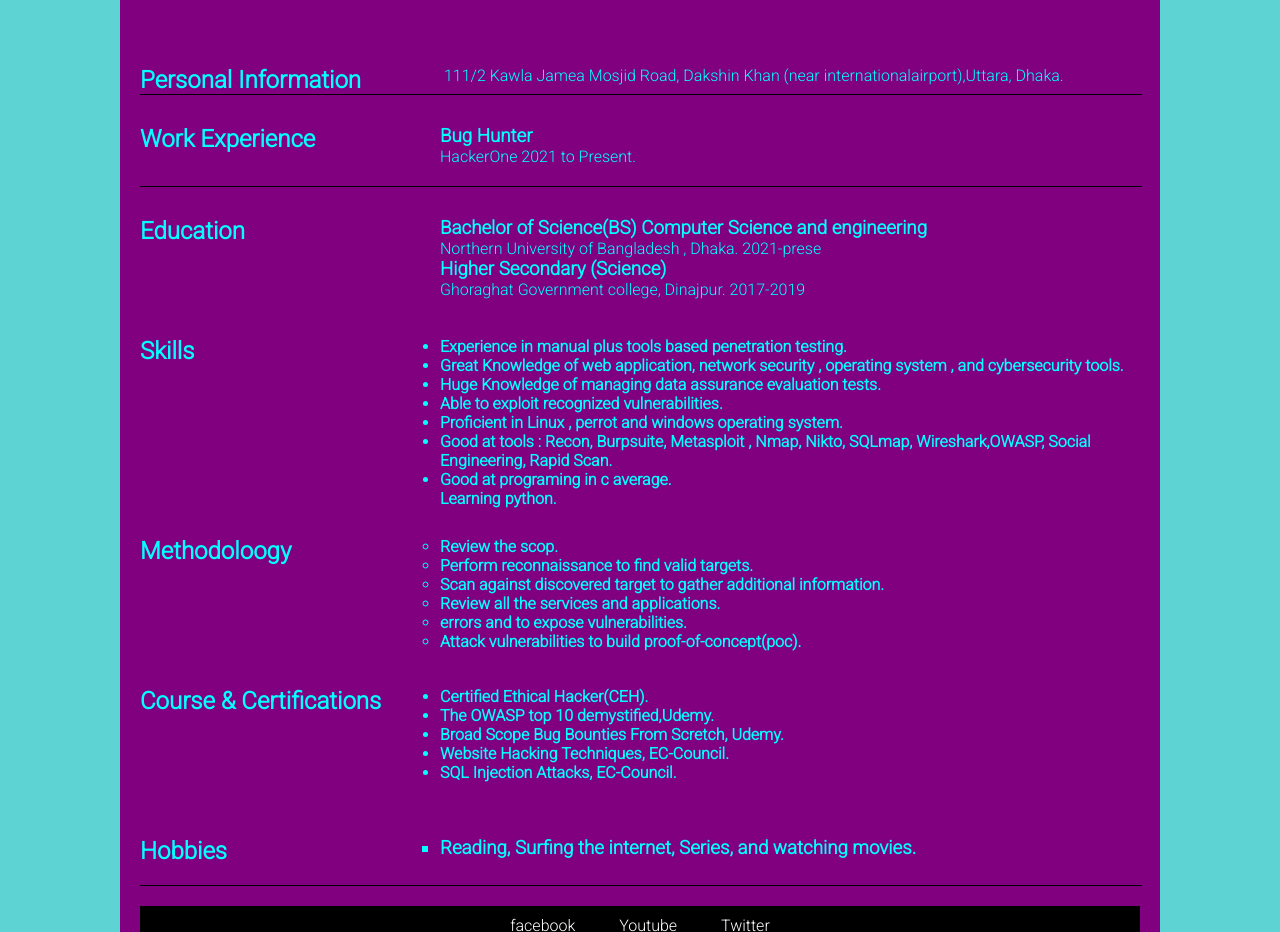
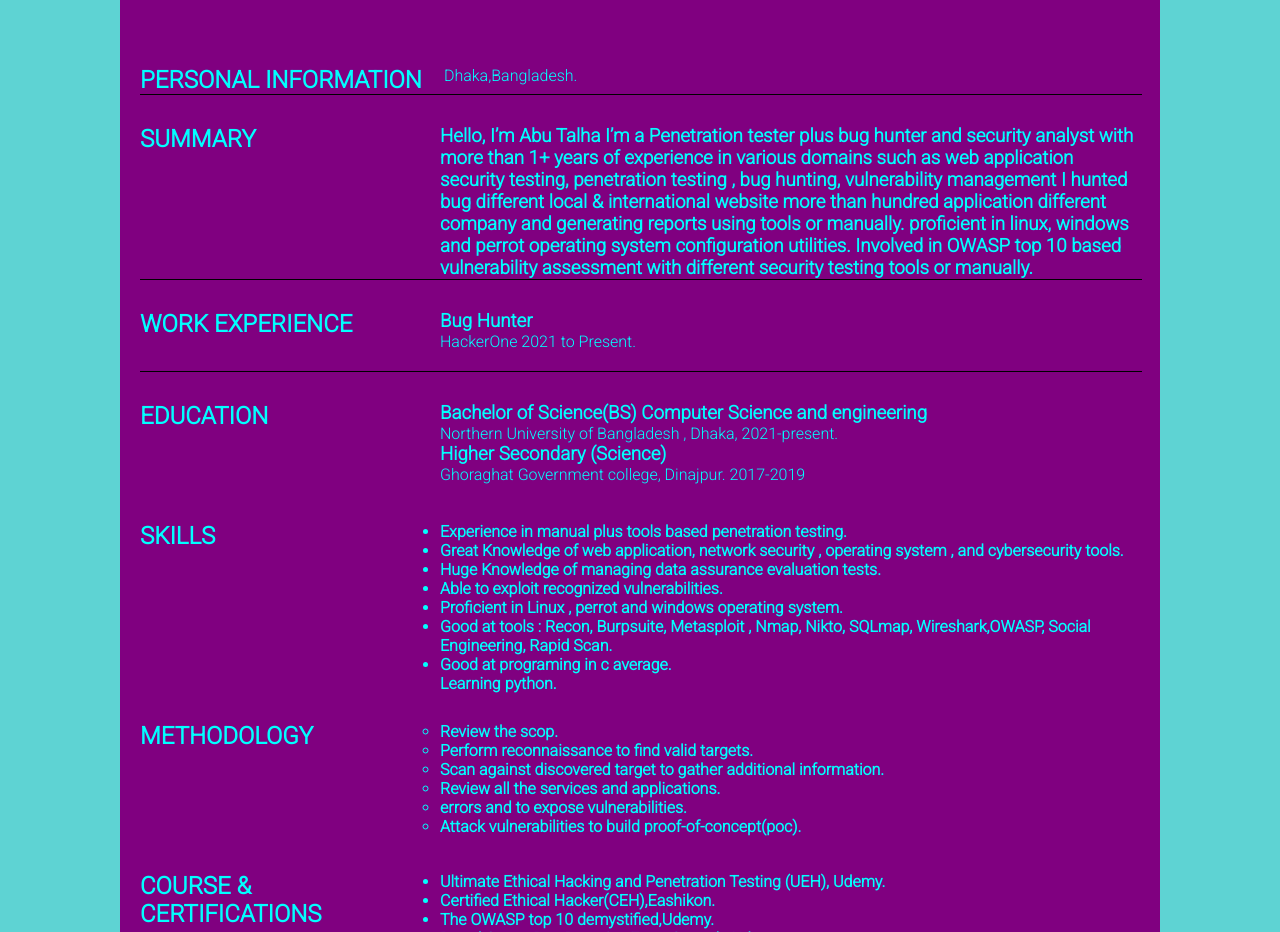
Before and after one commit to md-abutalha/Resume, a plain HTML site: page index.html in a window 1280 px wide. Shown: the part 168-1100 px from the top of the page. Drawn offline with Linux system fonts and the light colour scheme.

Commit message:
Update index.html

```diff
--- a/index.html
+++ b/index.html
@@ -14,7 +14,7 @@
     <header>
        <img class="profile-image" src="imges/talha1.jpg">
        <div class="header-bio">
-           <h1> Md. Abu Talha</h1>
+           <h1> MD ABU TALHA</h1>
            <h3>Penetration Tester &</h3>
            <h3>Cyber security analyst</h3>
 
@@ -22,8 +22,9 @@
        <div class="header-contract">
 
         <p><a href="">Email : abutalha03333@gmail.com</a></p>
-        <p><a href="">facebook : facebook.com/abutalha03/</a></p>
-        <p><a href="">phone: +8801310105350</a></p>
+        <p><a href="">Linkedin : www.linkedin.com/in/abu-talha1
+        </a></p>
+        <p><a href="">Phone: +8801310-105350</a></p>
        </div>
 
     </header>
@@ -33,27 +34,38 @@
 
     </div>
     <br>
+
         <section id="personal-section">
          <div class="content">
              <div class="left-div">
-               <h1>Personal Information</h1>
+               <h1>PERSONAL INFORMATION</h1>
              </div>
              <div class="right-div">
 
             <p>
-                 111/2 Kawla Jamea Mosjid Road, Dakshin Khan (near internationalairport),Uttara,
-Dhaka.
+                 Dhaka,Bangladesh.
 
             </p>
              </div>
          </div>
         </section>
         <hr class="common-hr">
+           <section id="Education">
+            <div class="content">
+                <div class="left-div">
+                  <h1>SUMMARY</h1>
+                </div>
+                <div class="right-div">
+                   <h3>Hello, I’m Abu Talha I’m a Penetration tester plus  bug hunter and security analyst with more than 1+ years of experience  in various domains such as web application security testing, penetration testing ,  bug hunting, vulnerability management I  hunted bug different local & international website more than  hundred application different company and generating reports using tools or manually. proficient  in linux, windows and perrot operating system configuration utilities. Involved in OWASP top 10 based vulnerability assessment with different security testing tools or manually.</h3>
+                </div>
+            </div>
+           </section>
+        <hr class="common-hr">
 
         <section id="work-section">
             <div class="content">
                 <div class="left-div">
-                  <h1>Work Experience</h1>
+                  <h1>WORK EXPERIENCE</h1>
                 </div>
                 <div class="right-div">
                    <h3>Bug Hunter</h3>
@@ -71,14 +83,14 @@ Dhaka.
            <section id="Education">
             <div class="content">
                 <div class="left-div">
-                  <h1>Education</h1>
+                  <h1>EDUCATION</h1>
                 </div>
                 <div class="right-div">
                    <h3>Bachelor of Science(BS) Computer Science and engineering</h3>
                <p>
 
-Northern University of Bangladesh , Dhaka.
-2021-prese
+Northern University of Bangladesh , Dhaka,
+2021-present.
                </p>
                 <h3>Higher Secondary (Science)</h3>
                 <p>
@@ -90,7 +102,7 @@ Northern University of Bangladesh , Dhaka.
            <section id="personal-section">
             <div class="content1">
                 <div class="left-div">
-                  <h1>Skills</h1>
+                  <h1>SKILLS</h1>
                 </div>
                 <div class="right-div">
 
@@ -129,7 +141,7 @@ Northern University of Bangladesh , Dhaka.
            <section id="personal-section">
             <div class="content2">
                 <div class="left-div">
-                  <h1>Methodoloogy</h1>
+                  <h1>METHODOLOGY</h1>
                 </div>
                 <div class="right-div">
 
@@ -164,7 +176,8 @@ Northern University of Bangladesh , Dhaka.
            <section id="personal-section">
             <div class="content3">
                 <div class="left-div">
-                  <h1>Course & Certifications</h1>
+                  <h1>COURSE &</h1>
+                  <h1>CERTIFICATIONS</h1>
                 </div>
                 <div class="right-div">
 
@@ -172,7 +185,10 @@ Northern University of Bangladesh , Dhaka.
                   <h4>
                       <ul style="list-style-type: style type disc;">
                         <li>
-                            Certified Ethical Hacker(CEH).
+                            Ultimate Ethical Hacking and Penetration Testing (UEH), Udemy.
+                        </li>
+                        <li>
+                            Certified Ethical Hacker(CEH),Eashikon.
                         </li>
                         <li>
                             The OWASP top 10 demystified,Udemy.
@@ -198,7 +214,7 @@ Northern University of Bangladesh , Dhaka.
         <section id="personal-section">
             <div class="content4">
                 <div class="left-div">
-                  <h1>Hobbies</h1>
+                  <h1>HOBBIES</h1>
                 </div>
                 <div class="right-div">
 
```
